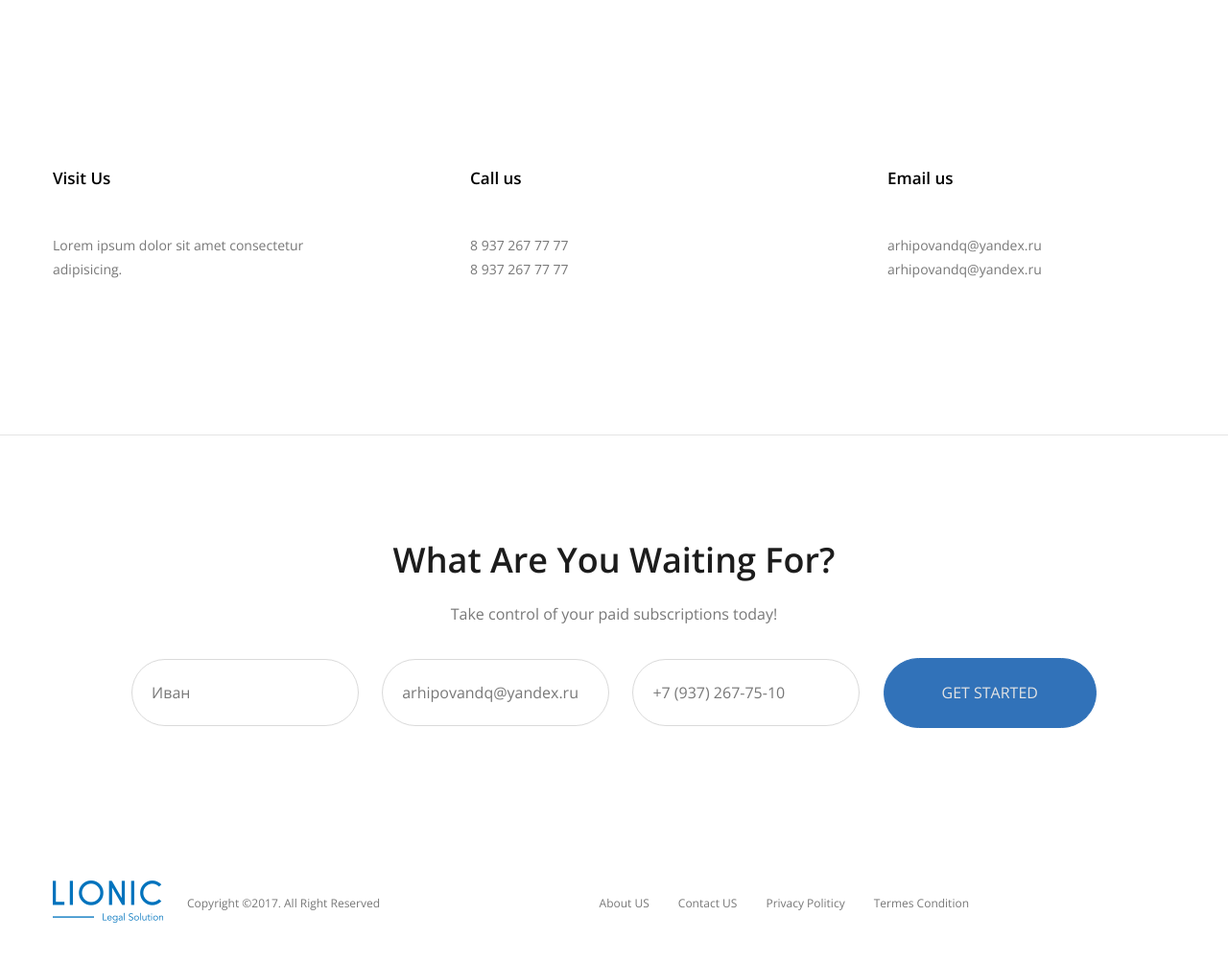
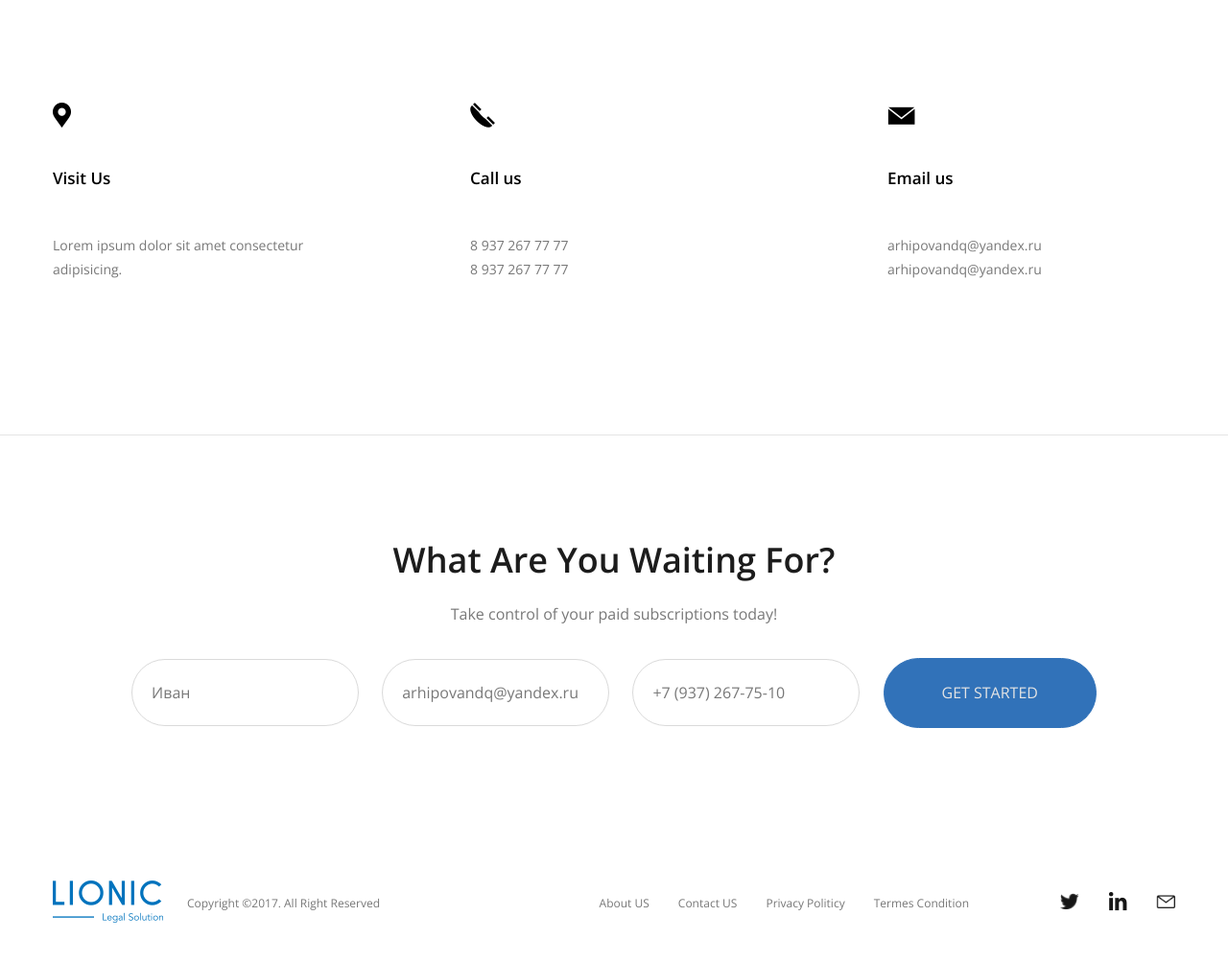
Before and after one commit to Ahuenchik1/lionik, a plain HTML site: page index.html in a window 1280 px wide. Shown: the part 2453-3457 px from the top of the page at 96% size. Drawn offline with Linux system fonts and the light colour scheme; the site is published under a folder, as on GitHub Pages, so addresses that start at the root find nothing.

Commit message:
style.css

```diff
--- a/css/style.css
+++ b/css/style.css
@@ -341,15 +341,15 @@ img{
     background-color: trasporent;
 }
 .section-contact-icon-gps{
-    background-image: url('/img/gps.png');
+    background-image: url('../img/gps.png');
 }
 
 .section-contact-icon-phone{
-    background-image: url('/img/phone.png');
+    background-image: url('../img/phone.png');
 }
 
 .section-contact-icon-mail{
-    background-image: url('/img/mail.png');
+    background-image: url('../img/mail.png');
     background-size: auto 19px;
 }
 
@@ -448,15 +448,15 @@ img{
 
 
 .footer-social-icon-tw{
-    background-image: url('/img/f-twitter.png');
+    background-image: url('../img/f-twitter.png');
 }
 
 .footer-social-icon-lk{
-    background-image: url('/img/f-linkedin.png');
+    background-image: url('../img/f-linkedin.png');
 }
 
 .footer-social-icon-mail{
-    background-image: url('/img/f-email.png');
+    background-image: url('../img/f-email.png');
 }
 
 /*Form*/
```
